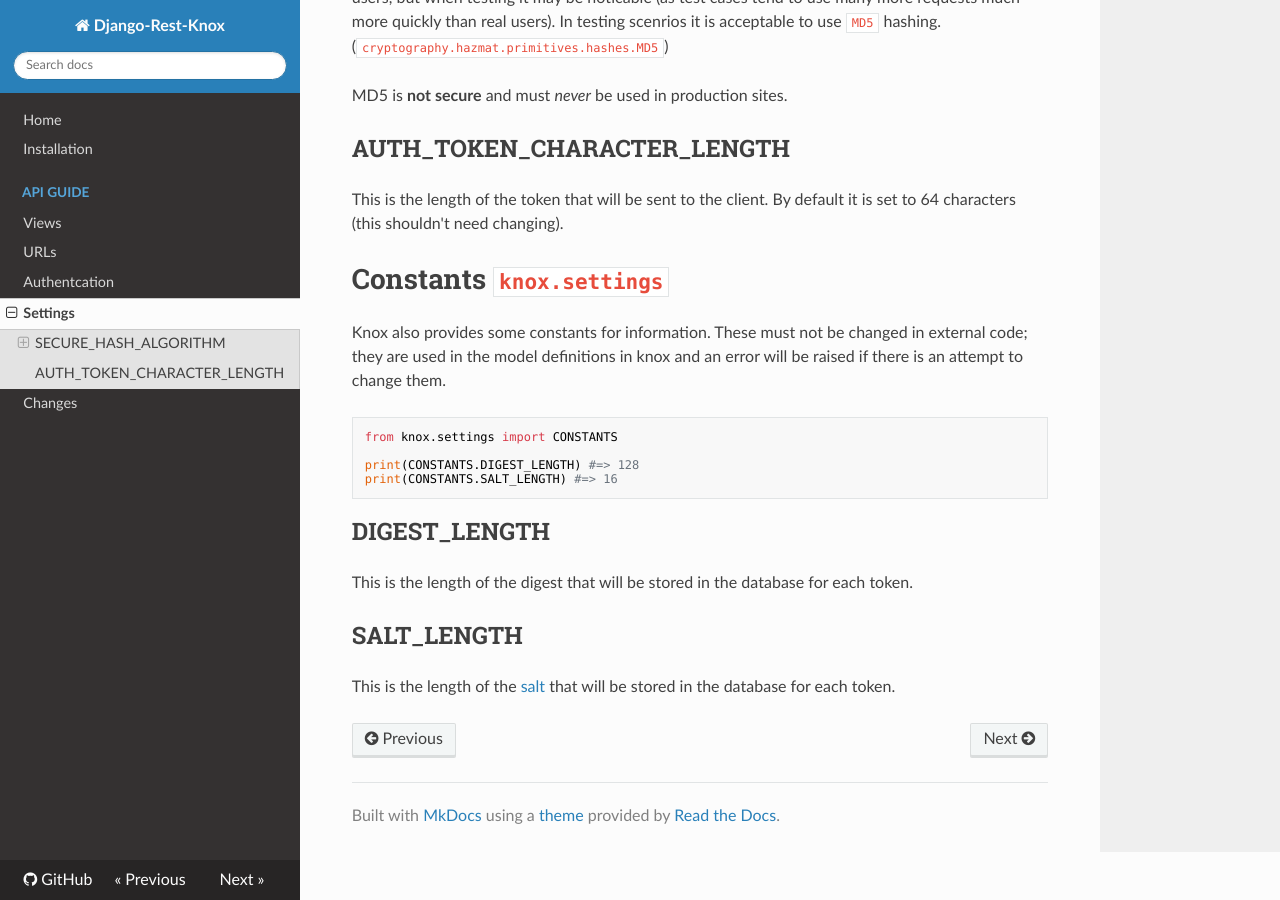
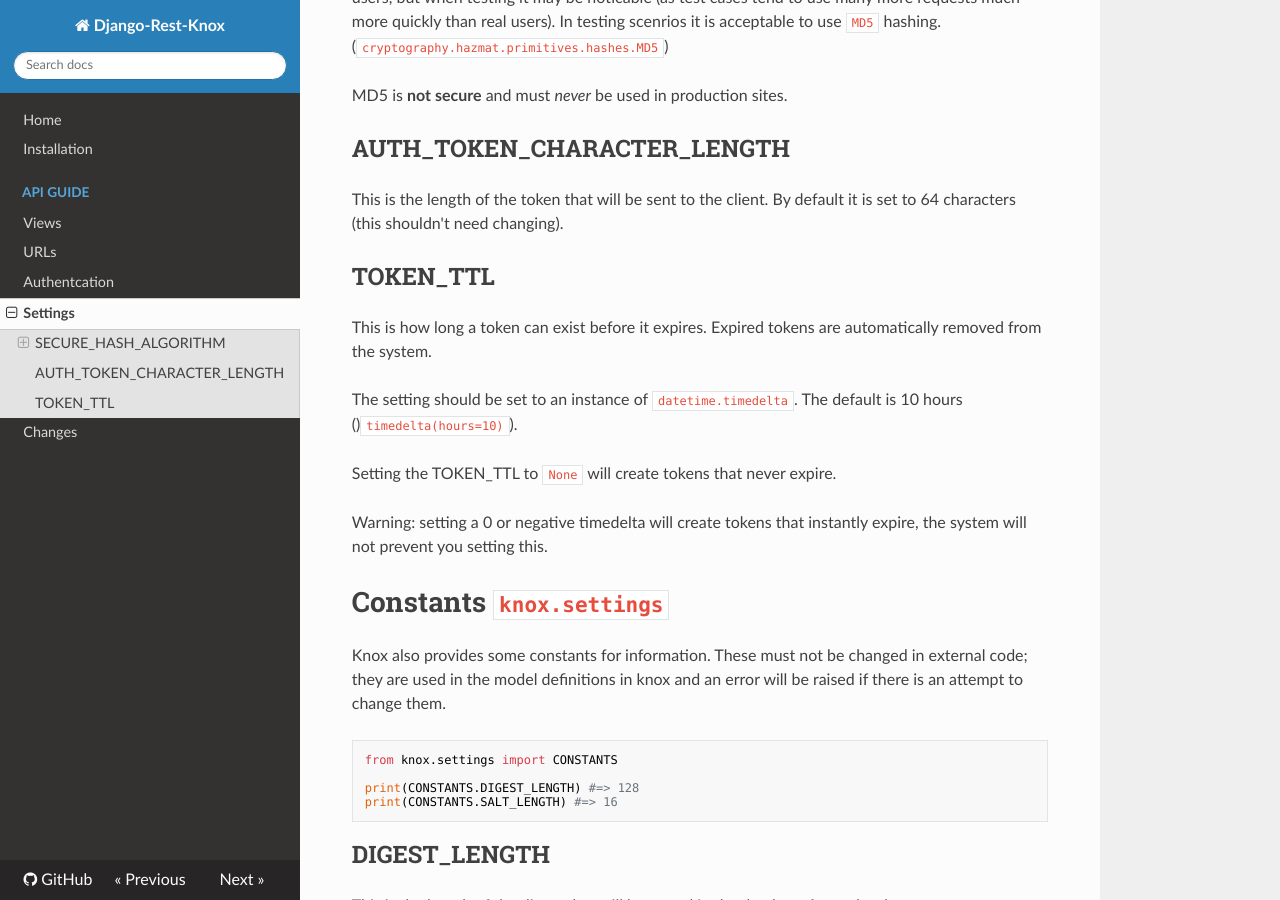
Before and after one commit to jazzband/django-rest-knox, an MkDocs documentation site: the page built from docs/settings.md, in a window 1280 px wide and 900 px high, scrolled down 783 px. Built offline with MkDocs 1.6.1, drawn with Linux system fonts in a browser that asks for light colours; nearby versions of some CDN libraries; old or Windows-style settings are respelled for this version of MkDocs.

Commit message:
Updated docs for ttl

```diff
--- a/docs/settings.md
+++ b/docs/settings.md
@@ -38,6 +38,18 @@
 This is the length of the token that will be sent to the client. By default it
 is set to 64 characters (this shouldn't need changing).
 
+## TOKEN_TTL
+This is how long a token can exist before it expires. Expired tokens are automatically
+removed from the system.
+
+The setting should be set to an instance of `datetime.timedelta`. The default is
+10 hours ()`timedelta(hours=10)`).
+
+Setting the TOKEN_TTL to `None` will create tokens that never expire.
+
+Warning: setting a 0 or negative timedelta will create tokens that instantly expire,
+the system will not prevent you setting this.
+
 # Constants `knox.settings`
 Knox also provides some constants for information. These must not be changed in
 external code; they are used in the model definitions in knox and an error will
```
Also changed, not shown: docs/auth.md (+2 -0 lines), docs/index.md (+4 -0 lines), README.rst.
